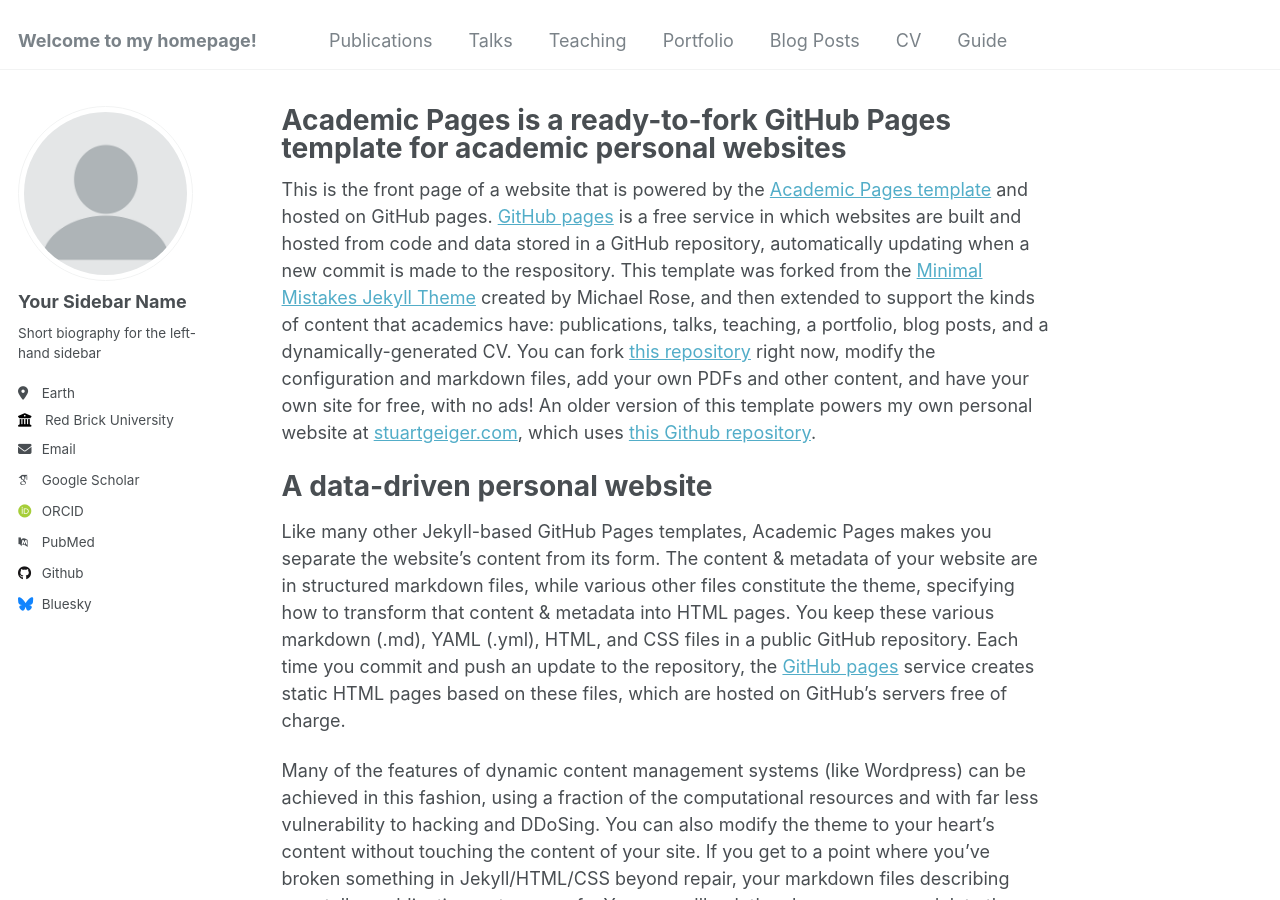
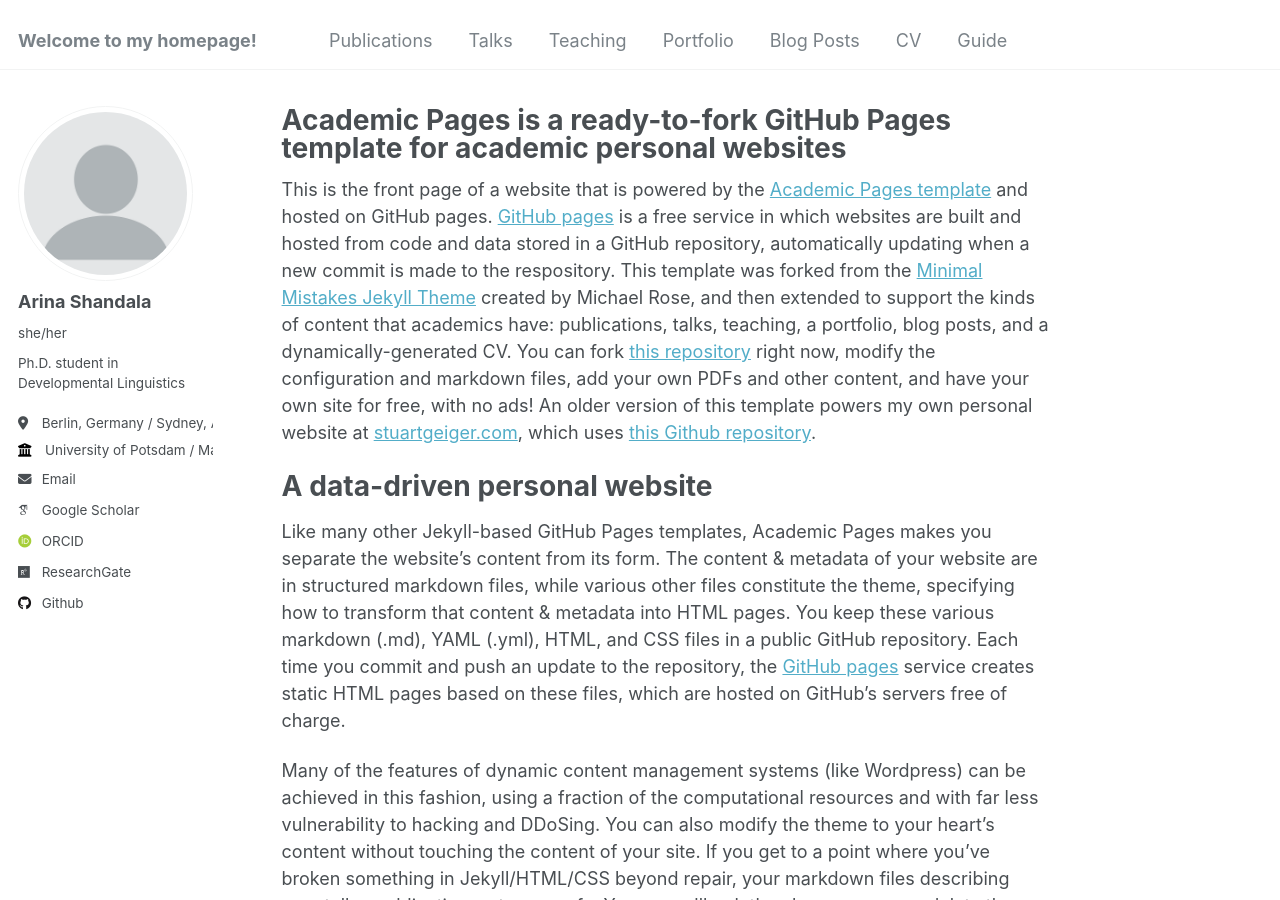
Before and after one commit to arinashan/arinashan.github.io, a Jekyll site: the page built from _pages/about.md, in a window 1280 px wide and 900 px high. Built offline with Jekyll 4.4.1, drawn with Linux system fonts in a browser that asks for light colours; some web fonts are replaced; part of the change alters nothing that is shown.

Commit message:
Update _config.yml

```diff
--- a/_config.yml
+++ b/_config.yml
@@ -22,56 +22,20 @@ repository               : "academicpages/academicpages.github.io"
 author:
   # Biographic information
   avatar           : "profile.png"
-  name             : "Your Sidebar Name"
-  pronouns         : # example: "she/her"
-  bio              : "Short biography for the left-hand sidebar"
-  location         : "Earth"
-  employer         : "Red Brick University"
-  uri              : # URL
-  email            : "none@example.org"
+  name             : "Arina Shandala"
+  pronouns         :  "she/her"
+  bio              : "Ph.D. student in Developmental Linguistics"
+  location         : "Berlin, Germany / Sydney, Australia"
+  employer         : "University of Potsdam / Macquarie University"
+  email            : "arina.shandala@uni-potsdam.de"
 
   # Academic websites
-  arxiv            : # URL - Update with the correct link to your profile
-  googlescholar    : "https://scholar.google.com/citations?user=PS_CX0AAAAAJ"
-  impactstory      : # URL
+  googlescholar    : "https://scholar.google.com/citations?user=5YLPOt8AAAAJ&hl=en&oi=ao"
   orcid            : "http://orcid.org/yourorcidurl"
-  semantic         : # URL
-  pubmed           : "https://www.ncbi.nlm.nih.gov/pubmed/?term=john+snow"
-  researchgate     : # URL
+  researchgate     : "https://www.researchgate.net/profile/Arina-Shandala"
 
   # Repositories and software development
-  bitbucket        : # Username - Update with your username on the site
-  codepen          : # Username
-  dribbble         : # Username
-  github           : "academicpages"
-  kaggle           : # Username
-  stackoverflow    : # User number or user number and name (i.e., use "1" or "1/jeff-atwood")
-
-  # Social media
-  bluesky          : "bsky.app" # Replace this with you Bluesky username
-  facebook         : # Username
-  flickr           : # Username
-  foursquare       : # Username
-  goodreads        : # Username
-  google_plus      : # Username
-  keybase          : # Username
-  instagram        : # Username
-  lastfm           : # Username
-  linkedin         : # Username
-  mastodon         : # URL
-  medium           : # URL
-  pinterest        : # Username
-  soundcloud       : # Username
-  steam            : # Username
-  telegram         : # URL
-  tumblr           : # Username
-  twitter          : # Username for X / Twitter
-  vine             : # Username
-  weibo            : # Username
-  wikipedia        : # Username
-  xing             : # Username
-  youtube          : # Username
-  zhihu            : # URL
+  github           : "arinashan"
 
 # Publication Category - The following the list of publication categories and their headings
 publication_category:
```
